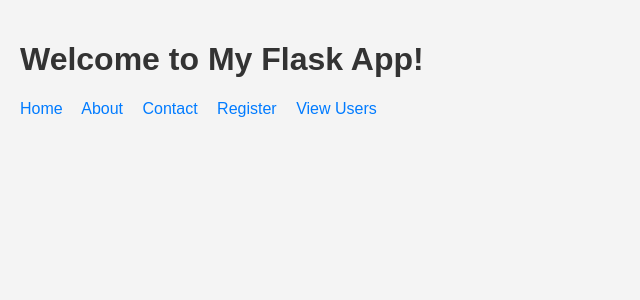
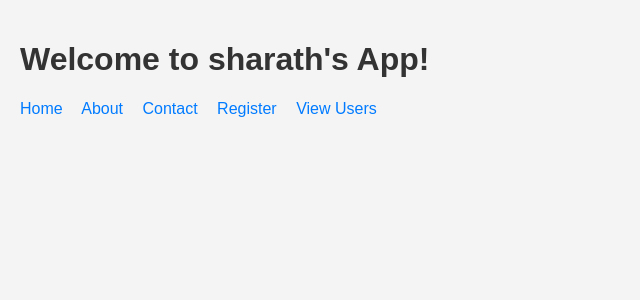
Before and after one commit to sharath507/simple_web, a Flask app: page / in a window 1280 px wide. Shown: the top 300 px of the page, without its empty margins (0-640 px from the left). Run offline with Flask 2, Linux system fonts and the light colour scheme.

Commit message:
Update index.html

```diff
--- a/sharath_docker/templates/index.html
+++ b/sharath_docker/templates/index.html
@@ -7,7 +7,7 @@
     <title>Home</title>
 </head>
 <body>
-    <h1>Welcome to My Flask App!</h1>
+    <h1>Welcome to sharath's  App!</h1>
     <nav>
         <a href="/">Home</a>
         <a href="/about">About</a>
```
